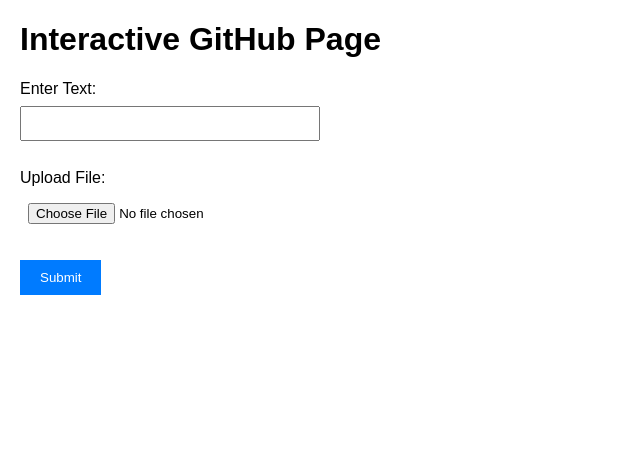
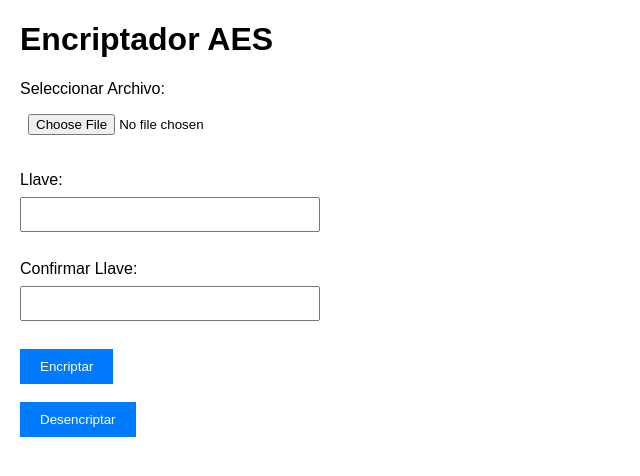
Before and after one commit to a01284661/EncriptadorWebApp, a plain HTML site: page index.html in a window 1280 px wide. Shown: the whole page, without its empty margins (0-640 px from the left). Drawn offline with Linux system fonts and the light colour scheme.

Commit message:
Update index.html

```diff
--- a/index.html
+++ b/index.html
@@ -7,15 +7,20 @@
     <link rel="stylesheet" href="styles.css">
 </head>
 <body>
-    <h1>Interactive GitHub Page</h1>
+    <h1>Encriptador AES</h1>
     <form id="myForm">
-        <label for="textInput">Enter Text:</label>
-        <input type="text" id="textInput" name="textInput" required>
-        <br><br>
-        <label for="fileInput">Upload File:</label>
+        <label for="fileInput">Seleccionar Archivo:</label>
         <input type="file" id="fileInput" name="fileInput" required>
         <br><br>
-        <button type="button" onclick="handleButtonClick()">Submit</button>
+        <label for="textInput">Llave:</label>
+        <input type="text" id="keyInput" name="keyInput" required>
+        <br><br>
+        <label for="textInput">Confirmar Llave:</label>
+        <input type="text" id="keyInput2" name="keyInput2" required>
+        <br><br>
+        <button type="button" onclick="handleButtonClick()">Encriptar</button>
+        <br><br>
+        <button type="button" onclick="handleButtonClick()">Desencriptar</button>
     </form>
     <p id="result"></p>
     <script src="scripts.js"></script>
```
